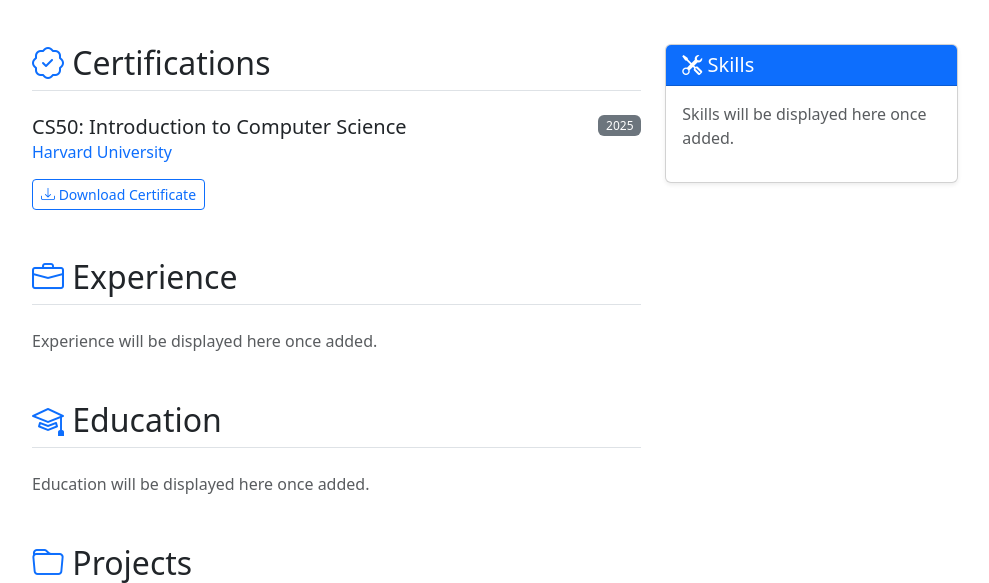
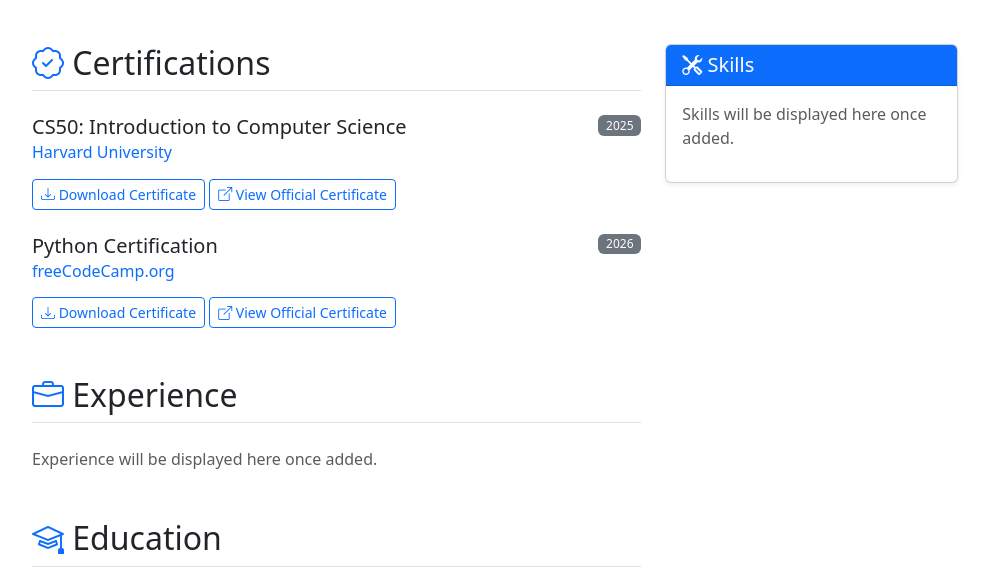
Before and after one commit to benweeks-dev/ProjectsWebsite, a Flask app: page /resume/ in a window 1280 px wide. Shown: the part 304-887 px from the top of the page, without its empty margins (145-1134 px from the left). Run offline with Flask 3, Linux system fonts and the light colour scheme; some libraries are stand-ins or nearby versions.

Commit message:
Added Python Cert and Official Links

```diff
--- a/app/templates/resume.html
+++ b/app/templates/resume.html
@@ -39,6 +39,24 @@
                             </div>
                             <a href="{{ url_for('static', filename='CS50_Certificate.pdf') }}" class="btn btn-outline-primary btn-sm mt-2" download>
                                 <i class="bi bi-download"></i> Download Certificate
+                            </a>
+                            <a href="https://cs50.harvard.edu/certificates/4b9351f9-2918-4f47-9b27-caad057a5baf" class="btn btn-outline-primary btn-sm mt-2" target="_blank" rel="noopener noreferrer">
+                                <i class="bi bi-box-arrow-up-right"></i> View Official Certificate
+                            </a>
+                        </div>
+                        <div class="mb-4">
+                            <div class="d-flex justify-content-between align-items-start">
+                                <div>
+                                    <h5 class="mb-1">Python Certification</h5>
+                                    <h6 class="text-primary">freeCodeCamp.org</h6>
+                                </div>
+                                <span class="badge bg-secondary">2026</span>
+                            </div>
+                            <a href="{{ url_for('static', filename='Python_freeCodeCamp.org.pdf') }}" class="btn btn-outline-primary btn-sm mt-2" download>
+                                <i class="bi bi-download"></i> Download Certificate
+                            </a>
+                            <a href="https://www.freecodecamp.org/certification/benweeks-dev/python-v9" class="btn btn-outline-primary btn-sm mt-2" target="_blank" rel="noopener noreferrer">
+                                <i class="bi bi-box-arrow-up-right"></i> View Official Certificate
                             </a>
                         </div>
                     </section>
```
Also changed, not shown: 1 other file.
